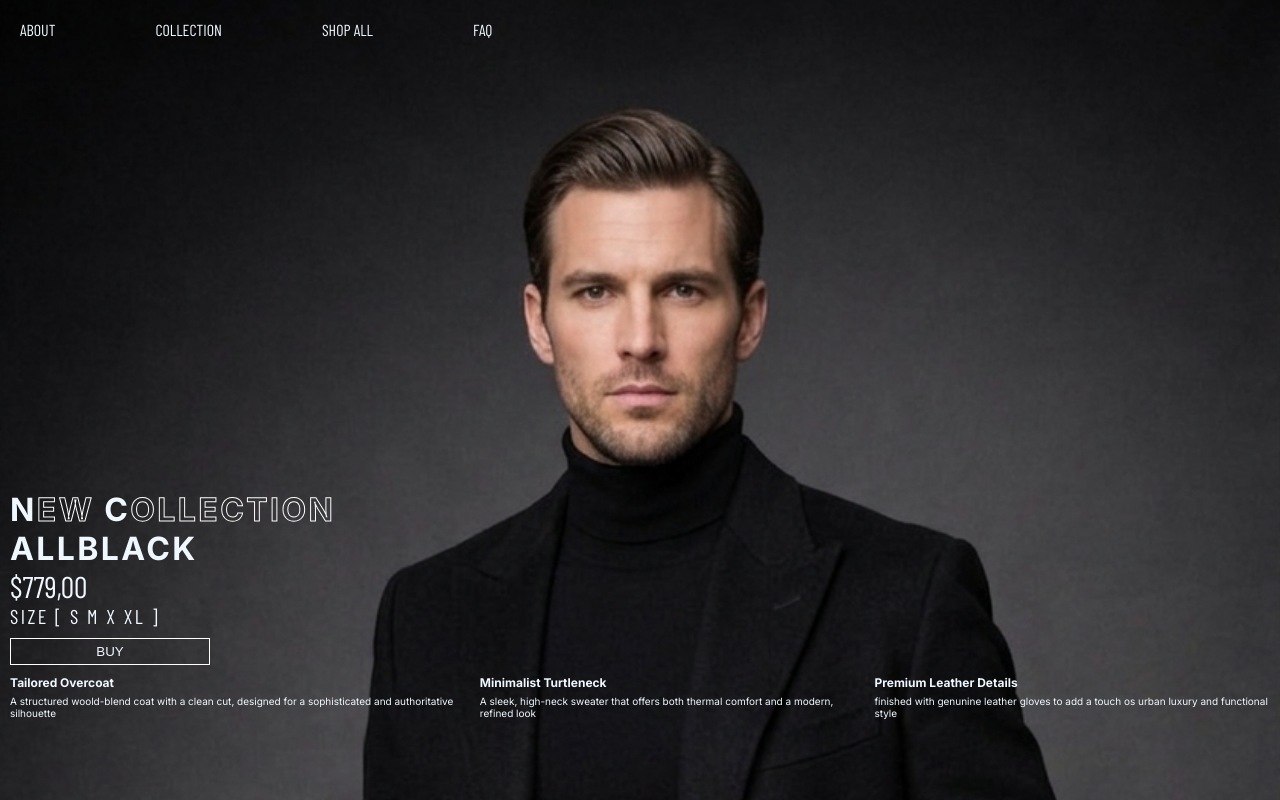
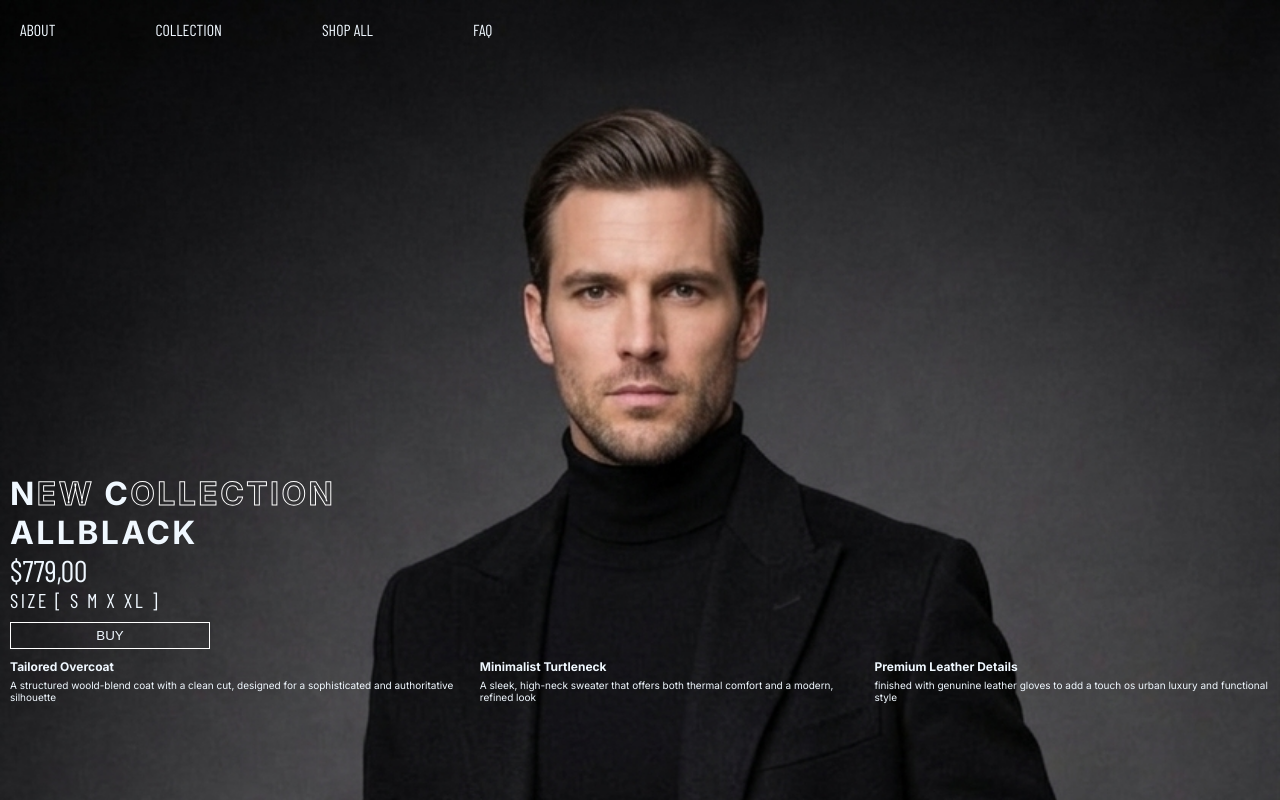
Before and after one commit to kayrokennedy-dev/K-K-MAN, a plain HTML site: page index.html in a window 1280 px wide. Drawn offline with nearby package versions, Linux system fonts and the light colour scheme; a web font is replaced by a local one.

Commit message:
Update style.css

```diff
--- a/style.css
+++ b/style.css
@@ -52,7 +52,7 @@ header{
 }
 .descrição{
     position: absolute;
-    top: 60%;
+    top: 58%;
     font-family: 'inter';
     padding: 10px;
     animation: aparecer1 2s ease-in-out forwards;
```
